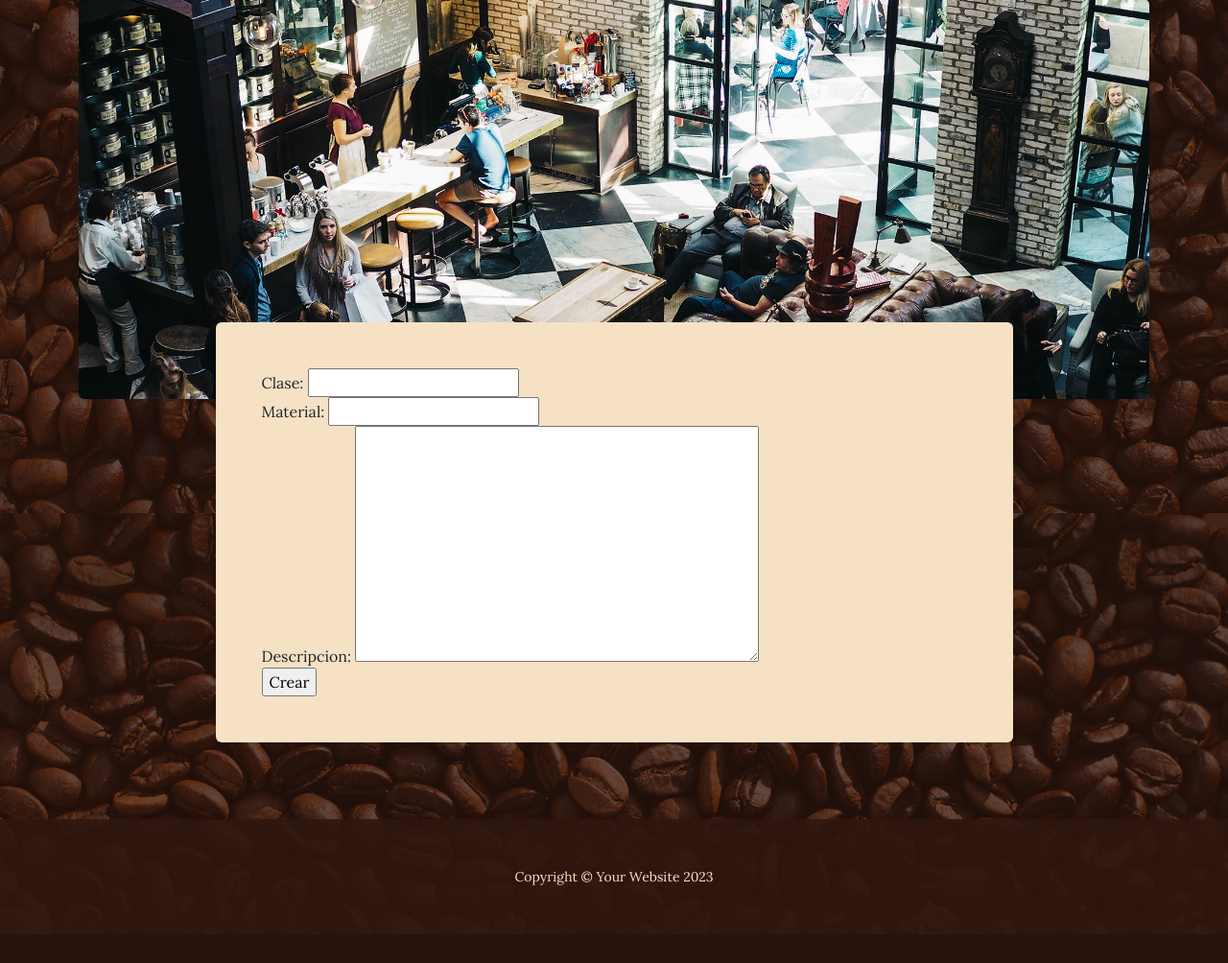
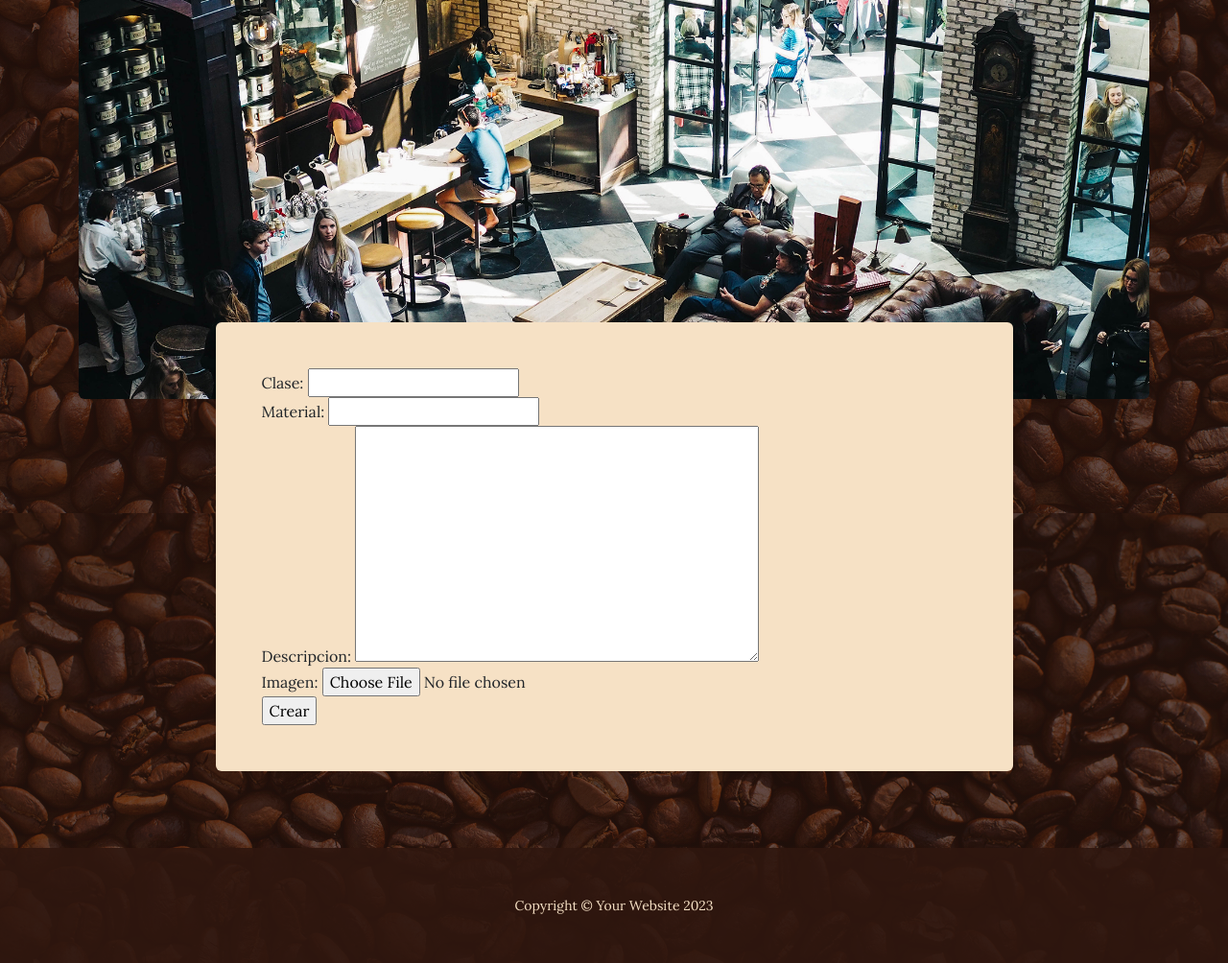
Before and after one commit to RomanForDev/Fortini-TuPrimeraPagina, a Django app: page /crear-piedra/ in a window 1280 px wide. Shown: the part 441-1445 px from the top of the page at 96% size. Before the commit the page ends 1387 px from the top, so only its background shows below. Run offline with Django 5.2, Linux system fonts and the light colour scheme; some libraries are stand-ins or nearby versions.

Commit message:
Campo de imagen

```diff
--- a/myapp/forms.py
+++ b/myapp/forms.py
@@ -5,10 +5,12 @@ class CrearPiedra(forms.Form):
     clase= forms.CharField(max_length=20)
     material= forms.CharField(max_length=20)
     descripcion= forms.CharField(required=False, widget=forms.Textarea)
+    imagen= forms.ImageField(label='Imagen', required=False)
 
 class BuscarPiedra(forms.Form):
     clase= forms.CharField(max_length=20, required=False) #required False para que no exija poner algo si o si en la solicitud
     material= forms.CharField(max_length=20, required=False)
+    imagen= forms.ImageField(label='Imagen', required=False)
 
 class EditarPiedraFormulario(forms.ModelForm):
     fecha_modificación= forms.DateField(widget=forms.DateInput(attrs={'type': 'date'}))
--- a/myapp/models.py
+++ b/myapp/models.py
@@ -4,6 +4,7 @@ class piedra(models.Model):
     clase= models.CharField(max_length=20)
     material= models.CharField(max_length=20)
     descripcion= models.TextField(null=True, blank=True)
+    imagen= models.ImageField(upload_to='Imagen', null=True, blank=True)
 
     def __str__(self):
         return f'{self.clase} {self.material}'
--- a/myapp/templates/detalle_piedra.html
+++ b/myapp/templates/detalle_piedra.html
@@ -12,6 +12,10 @@
             <br>
             Descripción: {{piedra.descripcion}} |
             </br>
+            Imagen: {% if request.piedra.imagen.url %}
+            <img src="{{piedra.imagen.url}}" alt="Imagen de la Piedra" height="100" width="100"> |
+            {% endif %}
+        </br>
         </li>
         </span>
     </h2>
--- a/myapp/views.py
+++ b/myapp/views.py
@@ -18,7 +18,8 @@ def crear_piedra(request):
             Piedra= piedra(
                 clase=formulario.cleaned_data.get('clase'),
                 material=formulario.cleaned_data.get('material'),
-                descripcion=formulario.cleaned_data.get('descripcion')
+                descripcion=formulario.cleaned_data.get('descripcion'),
+                imagen=formulario.cleaned_data.get('imagen')
                 )
             Piedra.save()
             return redirect("listar_piedras")
@@ -31,7 +32,8 @@ def listar_piedras(request):
     if formulario.is_valid():
         clase= formulario.cleaned_data.get('clase')
         material= formulario.cleaned_data.get('material')
-        existencias= piedra.objects.filter(material__icontains=material, clase__icontains=clase)
+        imagen= formulario.cleaned_data.get('imagen')
+        existencias= piedra.objects.filter(material__icontains=material, clase__icontains=clase) #imagen__icontains=imagen)
     return render(request, 'listar_piedras.html', {'existencias': existencias, 'formulario': formulario})
 
 def detalle_piedra(request, id):
```
Also changed, not shown: myapp/migrations/0002_piedra_imagen.py (added).
